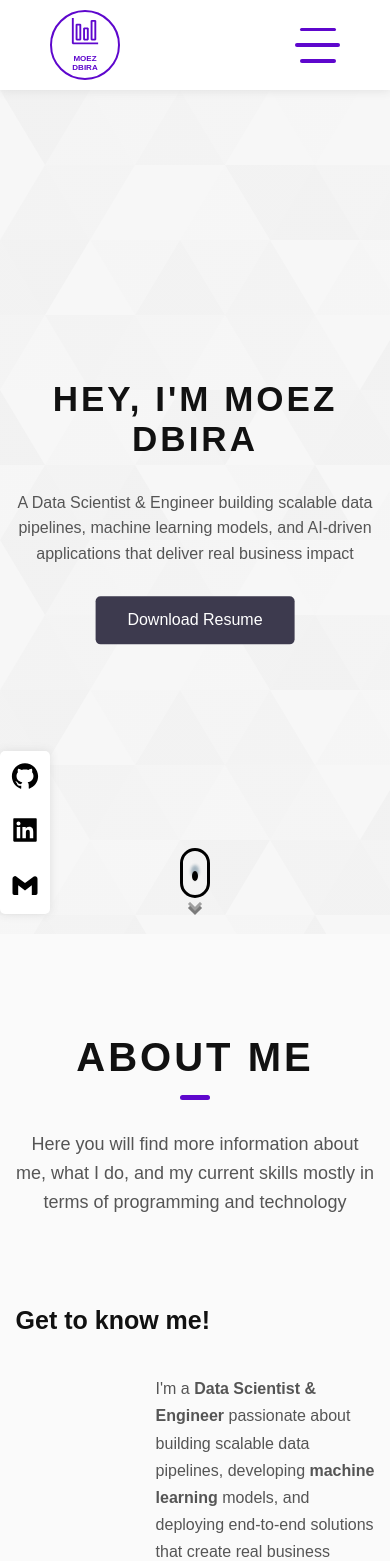
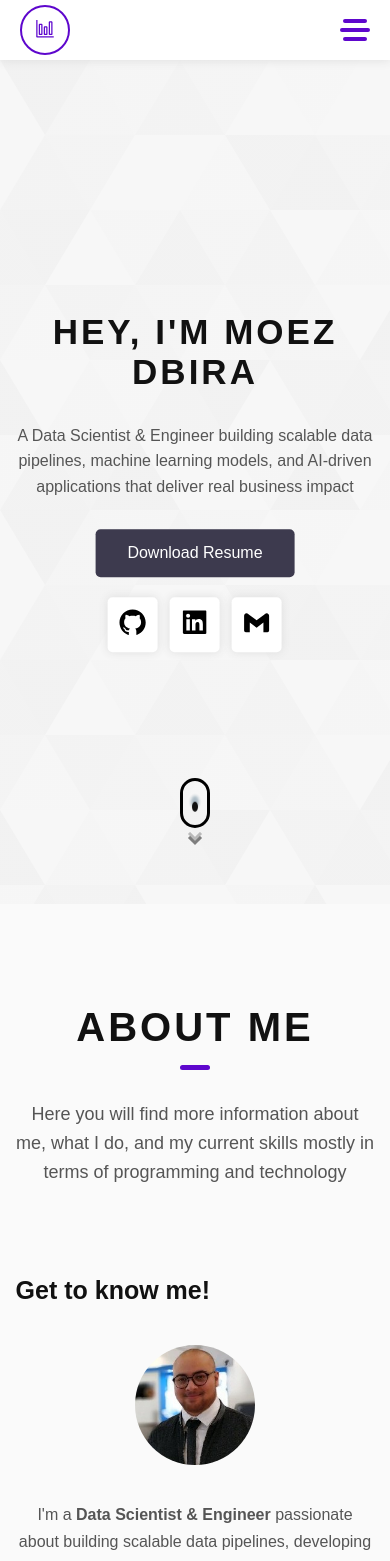
Before and after one commit to dbiram/dbiram.github.io, a React (Vite) app: page / in a window 390 px wide. Shown: the top 1561 px of the page. Built offline with nearby package versions, Linux system fonts and the light colour scheme.

Commit message:
Adapt for mobile display

```diff
--- a/src/App.tsx
+++ b/src/App.tsx
@@ -7,12 +7,14 @@ import Footer from './components/Footer/Footer';
 
 import style from './App.module.css';
 import Home from './components/Home/Home';
+import React, { useState } from 'react';
 
 export default function App() {
+  const [menu, setMenu] = useState(false);
   return (
     <div className={style.app}>
-      <Navbar />
-      <Home />
+      <Navbar menu={menu} setMenu={setMenu} />
+      <Home menu={menu} />
       <About />
       <Projects />
       <Contact />
--- a/src/common/components/IconButton/IconButton.module.css
+++ b/src/common/components/IconButton/IconButton.module.css
@@ -18,6 +18,12 @@
     transition: 1s;
 }
 
+@media (max-width: 768px) {
+    .text {
+        font-size: 11px;
+    }
+}
+
 .icon {
     position: absolute;
     bottom: -20px;
--- a/src/components/About/About.module.css
+++ b/src/components/About/About.module.css
@@ -96,13 +96,6 @@
     flex-shrink: 0;
 }
 
-@media (max-width: 768px) {
-    .profilePic {
-        width: 120px;
-        height: 120px;
-    }
-}
-
 .skills {
     display: flex;
     column-gap: 10px;
@@ -157,11 +150,6 @@
     width: 100%;
     height: 100%;
 }
-
-/* .skill:hover{
-    transform: translateY(-5px);
-    transition: 1s;
-} */
 
 .skill:hover>.skill-icon {
     display: block;
@@ -393,7 +381,31 @@
         grid-gap: 50px;
     }
 
+    .about-details {
+        flex-direction: column;
+        align-items: center;
+        text-align: center;
+    }
+
+    .about-details > p {
+        margin-top: 16px;
+    }
+
     .skills {
+        column-gap: 7px;
+        row-gap: 12px;
         margin-bottom: 40px;
     }
+
+    .skill {
+        padding: 5px 8px;
+        font-size: 11px;
+        height: 28px;
+        border-radius: 4px;
+    }
+
+    .profilePic {
+        width: 120px;
+        height: 120px;
+    }
 }
--- a/src/components/Home/Home.module.css
+++ b/src/components/Home/Home.module.css
@@ -74,8 +74,11 @@
 }
 
 .scroll-icon {
-    position: absolute;
-    bottom: 20px;
+    position: fixed;
+    left: 50%;
+    bottom: 0;
+    transform: translateX(-50%);
+    z-index: 10;
 }
 
 .scroll-down {
@@ -169,22 +172,8 @@
     }
 }
 
-@media (max-width: 768px) {
-    .home-content>h1 {
-        font-size: 35px;
-    }
-
-    .home-content>p {
-        font-size: 16px;
-    }
-
-    .contact-nav {
-        bottom: 20px;
-    }
-}
-
 .contact-nav {
-    position: absolute;
+    position: fixed;
     left: 0;
     width: 50px;
     display: flex;
@@ -235,3 +224,40 @@
     background-color: var(--git-color);
     transition: .3s;
 }
+
+
+@media (max-width: 768px) {
+    .home-content>h1 {
+        font-size: 35px;
+    }
+
+    .home-content>p {
+        font-size: 16px;
+    }
+
+    .scroll-icon {
+        bottom: 0;
+        left: 50%;
+        transform: translateX(-50%);
+    }
+
+    .contact-nav {
+        position: static;
+        width: auto;
+        flex-direction: row !important;
+        justify-content: center;
+        align-items: center;
+        background: transparent;
+        box-shadow: none;
+        border-radius: 0;
+        margin-top: 20px;
+    }
+
+    .contact-nav > a {
+        background: white;
+        margin: 0 6px;
+        box-shadow: 0 0 10px #ddd;
+        border-radius: 5px;
+        padding: 10px;
+    }
+}
--- a/src/components/Home/Home.tsx
+++ b/src/components/Home/Home.tsx
@@ -1,11 +1,38 @@
-import React from 'react';
+import React, { useEffect, useState } from 'react';
 import { AiFillGithub, AiFillLinkedin } from "react-icons/ai";
 import { BiLogoGmail } from "react-icons/bi";
 import DownloadButton from '../../common/components/DownloadButton/DownloadButton';
 import cv from '../../assets/files/resume.pdf';
 import style from './Home.module.css';
 
-const Home: React.FC = () => {
+
+interface HomeProps {
+    menu: boolean;
+}
+
+const Home: React.FC<HomeProps> = ({ menu }) => {
+    const [isMobile, setIsMobile] = useState(window.innerWidth <= 768);
+    const [showScrollIcon, setShowScrollIcon] = useState(true);
+
+
+    useEffect(() => {
+        const handleScroll = () => {
+            if (window.scrollY > 30) {
+                setShowScrollIcon(false);
+            } else {
+                setShowScrollIcon(true);
+            }
+        };
+        window.addEventListener('scroll', handleScroll);
+        return () => window.removeEventListener('scroll', handleScroll);
+    }, []);
+
+    useEffect(() => {
+        const handleResize = () => setIsMobile(window.innerWidth <= 768);
+        window.addEventListener('resize', handleResize);
+        return () => window.removeEventListener('resize', handleResize);
+    }, []);
+
     return (
         <div id='Home' className={style.home}>
             <div className={style["home-content"]}>
@@ -21,15 +48,7 @@ const Home: React.FC = () => {
                         Download Resume
                     </DownloadButton>
                 </a>
-            </div>
-            <div className={style["scroll-icon"]}>
-                <div className={style["scroll-down"]} style={{ color: "skyblue !important" }}>
-                    <div className={style.chevrons}>
-                        <div className={style["chevron-down"]}></div>
-                        <div className={style["chevron-down"]}></div>
-                    </div>
-                </div>
-            </div>
+                {isMobile && (
                     <div className={style["contact-nav"]}>
                         <a className={style.github} target="_blank" href='https://github.com/dbiram' >
                             <AiFillGithub size="30px" color='black' />
@@ -41,6 +60,31 @@ const Home: React.FC = () => {
                             <BiLogoGmail size="30px" color='black' />
                         </a>
                     </div>
+                )}
+            </div>
+            {showScrollIcon && !menu && (
+                <div className={style["scroll-icon"]}>
+                    <div className={style["scroll-down"]} style={{ color: "skyblue !important" }}>
+                        <div className={style.chevrons}>
+                            <div className={style["chevron-down"]}></div>
+                            <div className={style["chevron-down"]}></div>
+                        </div>
+                    </div>
+                </div>
+            )}
+            {!isMobile && (
+                <div className={style["contact-nav"]}>
+                    <a className={style.github} target="_blank" href='https://github.com/dbiram' >
+                        <AiFillGithub size="30px" color='black' />
+                    </a>
+                    <a className={style.linkedin} target="_blank" href='https://www.linkedin.com/in/moez-dbira/' >
+                        <AiFillLinkedin size="30px" color='black' />
+                    </a>
+                    <a className={style.gmail} target="_blank" href="mailto:dbiramoez@hotmail.fr?subject=SendMail&body=Description" >
+                        <BiLogoGmail size="30px" color='black' />
+                    </a>
+                </div>
+            )}
         </div>
     );
 };
--- a/src/components/Navbar/Navbar.module.css
+++ b/src/components/Navbar/Navbar.module.css
@@ -1,3 +1,12 @@
+.logoIcon {
+    font-size: 50px;
+}
+
+@media (max-width: 768px) {
+    .logoIcon {
+        font-size: 22px;
+    }
+}
 .nav {
     height: 90px;
     padding: 10px 50px;
@@ -50,13 +59,6 @@
     cursor: pointer;
 }
 
-/* Rotation anumation for the logo */
-/*
-.logo>svg {
-    animation: logo 9s linear infinite;
-}
-*/
-
 .logo>h5 {
     margin: 0;
     padding: 0;
@@ -65,6 +67,12 @@
     font-size: 20px;
     color: var(--primary-main);
     text-transform: uppercase;
+}
+
+@media (max-width: 768px) {
+    .logo>h5 {
+        display: none;
+    }
 }
 
 .nav>ul {
@@ -101,14 +109,14 @@
 
 .toggle2 {
     position: relative;
-    width: 45px;
-    height: 35px;
+    width: 30px;
+    height: 30px;
     cursor: pointer;
     display: flex;
     flex-direction: column;
     align-items: center;
     justify-content: center;
-    gap: 12px;
+    gap: 5px;
     transition-duration: .5s;
 }
 
@@ -159,31 +167,11 @@
     display: none;
 }
 
-@keyframes logo {
-    0% {
-        transform: rotate(0deg);
-    }
-
-    25% {
-        transform: rotate(90deg);
-    }
-
-    50% {
-        transform: rotate(180deg);
-    }
-
-    75% {
-        transform: rotate(270deg);
-    }
-
-    100% {
-        transform: rotate(360deg);
-    }
-}
-
 @media (max-width: 768px) {
     .nav {
         position: relative;
+        height: 60px;
+        padding: 5px 20px;
     }
 
     .menu-icon {
@@ -198,15 +186,15 @@
         flex-direction: column;
         border: 2px solid var(--primary-main);
         border-radius: 50%;
-        width: 70px;
-        height: 70px;
+        width: 50px;
+        height: 50px;
         gap: 0;
         justify-content: space-evenly;
     }
 
     .logo>svg {
-        width: 30px;
-        height: 30px;
+        width: 20px;
+        height: 20px;
     }
 
     .logo>h5 {
--- a/src/components/Navbar/Navbar.tsx
+++ b/src/components/Navbar/Navbar.tsx
@@ -1,15 +1,13 @@
-import { useState } from 'react';
+import React from 'react';
 import { VscGraph } from "react-icons/vsc";
 import style from './Navbar.module.css';
 
-export default function Navbar(){
-    const [menu, setMenu] = useState(false);
-
+export default function Navbar({ menu, setMenu }: { menu: boolean, setMenu: React.Dispatch<React.SetStateAction<boolean>> }) {
     return (
         <>
             <div className={style.nav}>
                 <a className={style.logo} href="#Home">
-                    <VscGraph  color='var(--primary-main)' size='50px' />
+                    <VscGraph  color='var(--primary-main)' className={style.logoIcon} />
                     <h5>moez dbira</h5>
                 </a>
                 <ul>
--- a/src/components/Projects/Projects.tsx
+++ b/src/components/Projects/Projects.tsx
@@ -1,3 +1,16 @@
+import { useEffect, useState } from "react";
+// Custom hook to get window width
+function useWindowWidth() {
+    const [width, setWidth] = useState(window.innerWidth);
+    useEffect(() => {
+        function handleResize() {
+            setWidth(window.innerWidth);
+        }
+        window.addEventListener("resize", handleResize);
+        return () => window.removeEventListener("resize", handleResize);
+    }, []);
+    return width;
+}
 import type { JSX } from "react";
 import { AiFillGithub, AiOutlineEye } from "react-icons/ai";
 import IconButton from '../../common/components/IconButton/IconButton';
@@ -262,7 +275,15 @@ const projects: Project[] = [
     }
 ];
 
-export default function  Projects(){
+export default function Projects() {
+    const width = useWindowWidth();
+    // Responsive button sizes
+    const isMobile = width < 768;
+    const liveDemoBtnWidth = isMobile ? "120px" : "170px";
+    const liveDemoBtnHeight = isMobile ? "40px" : "50px";
+    const githubBtnWidth = isMobile ? "80px" : "100px";
+    const githubBtnHeight = isMobile ? "40px" : "50px";
+
     return (
         <div id='Projects' className={style.projects}>
             <div className={style.container}>
@@ -271,12 +292,16 @@ export default function  Projects(){
                 <div className={style["projects-list"]}>
                     {
                         projects.map((project, index) => {
-                            return <div key={`project${index}`} className={style.project}>
+                            return (
+                                <div key={`project${index}`} className={style.project}>
+                                    <div className={style["project-title-mobile"]}>
+                                        <h3>{project.name}</h3>
+                                    </div>
                                     <div className={style["project-image"]}>
                                         <img src={project.image} alt="Project Image" />
                                     </div>
                                     <div className={style["project-info"]}>
-                                    <h3>{project.name}</h3>
+                                        <h3 className={style["project-title-desktop"]}>{project.name}</h3>
                                         <p>{project.description}</p>
                                         <div className={style["project-tags"]}>
                                             {project.tags?.map((tag, tagIndex) => (
@@ -289,8 +314,8 @@ export default function  Projects(){
                                         <div className={style["project-buttons"]}>
                                             {project.link && project.link !== '' && (
                                                 <IconButton
-                                                width="170px"
-                                                height="50px"
+                                                    width={liveDemoBtnWidth}
+                                                    height={liveDemoBtnHeight}
                                                     backgroundColor="var(--primary-main)"
                                                     color="white"
                                                     link={project.link}
@@ -300,8 +325,8 @@ export default function  Projects(){
                                                 </IconButton>
                                             )}
                                             <IconButton
-                                            width="100px"
-                                            height="50px"
+                                                width={githubBtnWidth}
+                                                height={githubBtnHeight}
                                                 backgroundColor="black"
                                                 color="white"
                                                 link={project.github}
@@ -312,10 +337,11 @@ export default function  Projects(){
                                         </div>
                                     </div>
                                 </div>
+                            );
                         })
                     }
                 </div>
             </div>
         </div>
     );
-};
+}
```
Also changed, not shown: src/components/Projects/Projects.module.css (+85 -7 lines). Lines whose indentation alone changed are shown as unchanged.
